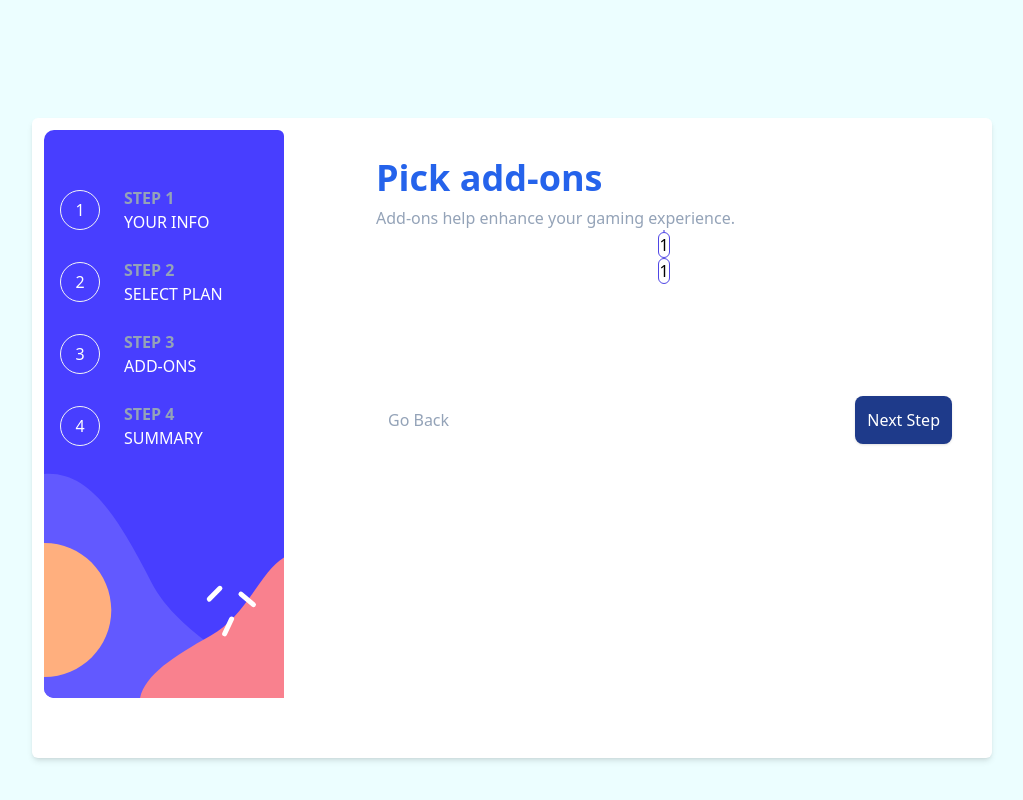
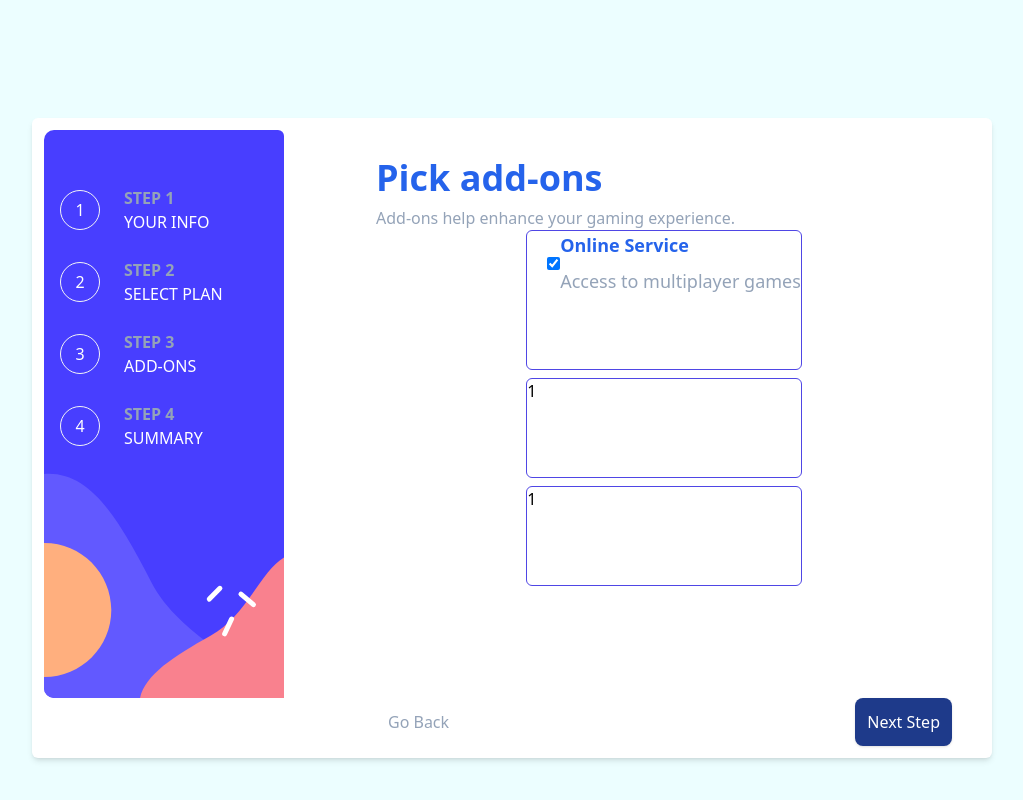
Before and after one commit to Ankit2kumar/Multi-step-form, a React (Vite) app: page / in a window 1280 px wide. Shown: the part 762-1562 px from the top of the page, without its empty margins (128-1151 px from the left). Built offline with nearby package versions, Linux system fonts and the light colour scheme.

Commit message:
Adds fixes

```diff
--- a/src/components/StepThree.tsx
+++ b/src/components/StepThree.tsx
@@ -21,10 +21,35 @@ export default function StepThree() {
 					<p className=" mt-2 text-slate-400 text-md">
 						Add-ons help enhance your gaming experience.
 					</p>
-					<div className="flex flex-col items-center justify-evenly">
-						<div className="rounded-md border border-indigo-600"></div>
-						<div className="rounded-md border border-indigo-600">1</div>
-						<div className="rounded-md border border-indigo-600">1</div>
+					<div className="grid grid-col-3 gap-2 w-full h-[400px] justify-evenly">
+						<div className="rounded-md border border-indigo-600 min-w-full">
+							<div className="flex flex-row">
+								<div className="flex items-center justify-center ml-5 ">
+									<input
+										type="checkbox"
+										id="onlineServices"
+										name="Online services"
+										checked
+									/>
+									<label htmlFor="onlineServices"></label>
+								</div>
+								<div className="flex flex-col justify-center">
+									<div className="font-bold text-lg text-blue-600">
+										Online Service
+									</div>
+									<div className="mt-2 text-slate-400 text-lg">
+										Access to multiplayer games
+									</div>
+								</div>
+								<div></div>
+							</div>
+						</div>
+						<div className="rounded-md border border-indigo-600 min-w-full">
+							1
+						</div>
+						<div className="rounded-md border border-indigo-600 min-w-full">
+							1
+						</div>
 					</div>
 
 					<div className="flex flex-row justify-between text-center mt-28">
```
